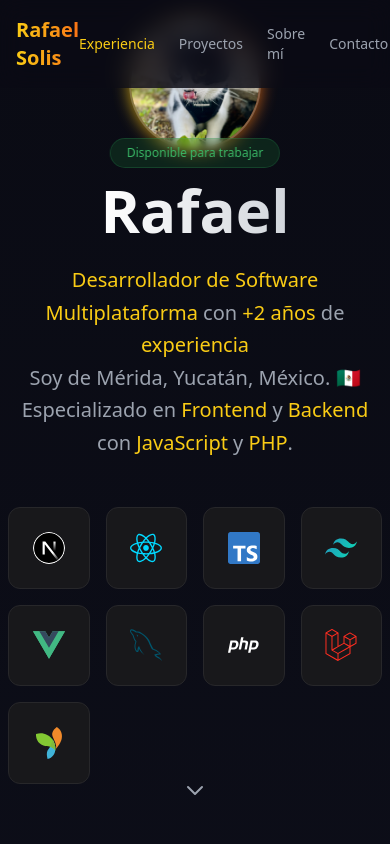
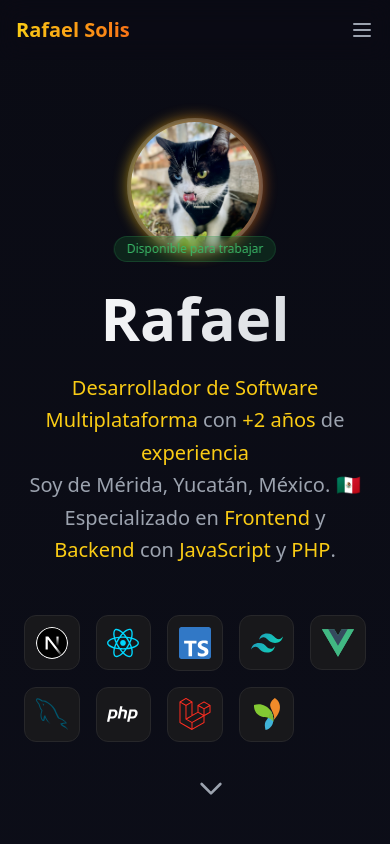
Before and after one commit to Rafaelx-ss/portafolio, a Nuxt app: page / in a window 390 px wide. Shown: the top 844 px of the page. Built offline with nearby package versions, Linux system fonts and the light colour scheme.

Commit message:
Movil responsive

```diff
--- a/components/HeroSection.vue
+++ b/components/HeroSection.vue
@@ -1,35 +1,81 @@
-
 <template>
-  <section class="min-h-[90vh] flex flex-col justify-center items-center text-center animate-fade-in">
-    <div class="relative group mb-8 mt-5">
-      <div class="absolute -inset-0.5 bg-gradient-to-r from-yellow-400 to-orange-500 rounded-full opacity-75 group-hover:opacity-100 blur transition duration-1000 group-hover:duration-200"></div>
+  <section class="min-h-screen flex flex-col justify-center items-center text-center animate-fade-in px-4 py-8 relative overflow-hidden">
+    <div class="absolute inset-0 z-0"></div>
+    <div class="relative z-10 max-w-4xl mx-auto">
+      <div class="relative group mb-8 mt-5 inline-block">
+        <div class="absolute -inset-0.5 bg-gradient-to-r from-yellow-400 to-orange-500 rounded-full opacity-75 group-hover:opacity-100 blur transition duration-1000 group-hover:duration-200 animate-tilt"></div>
         <div class="relative">
           <img
             src="/avatar.webp"
-          alt="midudev"
-          class="w-32 h-32 rounded-full object-cover ring-2 ring-white/20"
+            alt="Rafael Solis"
+            class="w-32 h-32 sm:w-40 sm:h-40 rounded-full object-cover ring-4 ring-white/20"
           >
-        <span class="absolute -bottom-5 left-1/2 -translate-x-1/2 px-4 py-1.5 bg-[#1c8c3b]/20 text-[#3bba68] text-xs rounded-full whitespace-nowrap backdrop-blur-sm border border-[#3bba68]/20">
+          <span class="absolute -bottom-3 sm:-bottom-5 left-1/2 -translate-x-1/2 px-3 py-1 sm:px-4 sm:py-1.5 bg-[#1c8c3b]/20 text-[#3bba68] text-xs sm:text-sm font-medium rounded-full whitespace-nowrap backdrop-blur-sm border border-[#3bba68]/20">
             Disponible para trabajar
           </span>
         </div>
       </div>
 
-    <h1 class="text-6xl font-bold mb-6 bg-gradient-to-r from-white to-gray-300 bg-clip-text text-transparent">
+    <h1 class="text-6xl font-bold mb-6 bg-gradient-to-r from-white to-gray-300 bg-clip-text text-transparent name">
       Rafael
     </h1>
-    <p class="text-xl text-gray-400 mb-12 max-w-2xl mx-auto leading-relaxed">
+    <p class="text-xl text-gray-400 mb-12 max-w-2xl mx-auto leading-relaxed about">
       <Ty>Desarrollador de Software Multiplataforma</Ty> con <Ty>+2 años</Ty> de <Ty>experiencia</Ty>
       <br>Soy de Mérida, Yucatán, México. 🇲🇽
       <br>Especializado en <Ty>Frontend</Ty> y <Ty>Backend</Ty> con <Ty>JavaScript</Ty> y <Ty>PHP</Ty>.
     </p>
 
       <TechStack />
+    </div>
+
   </section>
-  <div class=" flex flex-col items-center animate-bounce">
-    <svg class="w-6 h-6 text-gray-400" fill="none" stroke="currentColor" viewBox="0 0 24 24" xmlns="http://www.w3.org/2000/svg">
+  <div class="absolute bottom-8 left-1/2 transform -translate-x-1/2 animate-bounce hidden div-row">
+    <svg class="w-8 h-8 text-gray-400" fill="none" stroke="currentColor" viewBox="0 0 24 24" xmlns="http://www.w3.org/2000/svg">
         <path stroke-linecap="round" stroke-linejoin="round" stroke-width="2" d="M19 9l-7 7-7-7"></path>
     </svg>
 </div>
 
 </template>
+
+<script setup>
+import Ty from './Ty.vue'
+import TechStack from './TechStack.vue'
+</script>
+
+<style scoped>
+@keyframes tilt {
+  0%, 50%, 100% {
+    transform: rotate(0deg);
+  }
+  25% {
+    transform: rotate(1deg);
+  }
+  75% {
+    transform: rotate(-1deg);
+  }
+
+}
+.animate-tilt {
+  animation: tilt 10s infinite linear;
+}
+
+.div-row {
+  display: none;
+}
+
+@media(min-width: 380px) {
+  .div-row {
+    display: block;
+  }
+}
+
+@media(max-width: 380px) {
+  .name{
+    font-size: 2rem;
+  }
+
+  .about{
+    font-size: 1rem;
+  }
+}
+</style>
--- a/components/TechStack.vue
+++ b/components/TechStack.vue
@@ -1,6 +1,6 @@
 <template>
   <div class="w-full">
-    <div class="grid grid-cols-4 md:grid-cols-9 gap-4">
+    <div class="grid grid-cols-5 md:grid-cols-9 sm:grid-cols-5 xs:grid-cols-12 gap-4">
       <div
         v-for="(tech, index) in technologies"
         :key="tech.name"
@@ -25,13 +25,12 @@
             <div
               class="absolute inset-0 bg-gradient-to-t from-black/60 via-transparent to-transparent opacity-0 transition-opacity duration-300"
             />
-            <div
-              class="absolute bottom-2 left-0 right-0 text-center text-xs text-white opacity-0 group-hover:opacity-100 transition-opacity duration-300"
-            >
-              {{ tech.name }}
-            </div>
+
           </div>
         </a>
+        <div class="left-0 right-0 text-center text-xs text-white opacity-0 group-hover:opacity-100 transition-opacity duration-300 skills">
+          {{ tech.name }}
+        </div>
       </div>
     </div>
   </div>
@@ -54,6 +53,13 @@ const technologies = ref([
 </script>
 
 <style scoped>
+@media(max-width: 768px) {
+  .skills{
+    display: none;
+  }
+
+}
+
 @keyframes fadeInUp {
   from {
     opacity: 0;
--- a/components/TheHeader.vue
+++ b/components/TheHeader.vue
@@ -5,7 +5,8 @@
         <a href="#" class="text-xl font-bold bg-gradient-to-r from-yellow-400 to-orange-500 bg-clip-text text-transparent">
           Rafael Solis
         </a>
-        <div class="flex items-center space-x-6">
+
+        <div class="hidden md:flex items-center space-x-6">
           <NuxtLink v-for="item in menuItems"
             :key="item.path"
             :to="item.path"
@@ -16,22 +17,64 @@
             {{ item.name }}
             <span class="absolute -bottom-1 left-0 w-0 h-0.5 bg-yellow-400 transition-all duration-300 group-hover:w-full"></span>
           </NuxtLink>
-          <button class="text-gray-400 hover:text-white transition-colors duration-300">
+          <button @click="toggleDarkMode" class="text-gray-400 hover:text-white transition-colors duration-300">
             <svg xmlns="http://www.w3.org/2000/svg" class="h-5 w-5" fill="none" viewBox="0 0 24 24" stroke="currentColor">
               <path stroke-linecap="round" stroke-linejoin="round" stroke-width="2" d="M20.354 15.354A9 9 0 018.646 3.646 9.003 9.003 0 0012 21a9.003 9.003 0 008.354-5.646z" />
             </svg>
           </button>
         </div>
+
+        <button @click="toggleMenu" class="md:hidden text-gray-400 hover:text-white transition-colors duration-300">
+          <svg xmlns="http://www.w3.org/2000/svg" class="h-6 w-6" fill="none" viewBox="0 0 24 24" stroke="currentColor">
+            <path v-if="!isMenuOpen" stroke-linecap="round" stroke-linejoin="round" stroke-width="2" d="M4 6h16M4 12h16M4 18h16" />
+            <path v-else stroke-linecap="round" stroke-linejoin="round" stroke-width="2" d="M6 18L18 6M6 6l12 12" />
+          </svg>
+        </button>
+      </div>
+
+      <div v-if="isMenuOpen" class="md:hidden mt-4 space-y-4">
+        <NuxtLink v-for="item in menuItems"
+          :key="item.path"
+          :to="item.path"
+          @click="closeMenu"
+          :class="[
+            'block text-sm transition-all duration-300',
+            item.highlight ? 'text-yellow-400' : 'text-gray-400 hover:text-white'
+          ]">
+          {{ item.name }}
+        </NuxtLink>
+        <button @click="toggleDarkMode" class="text-gray-400 hover:text-white transition-colors duration-300 flex items-center">
+          <svg xmlns="http://www.w3.org/2000/svg" class="h-5 w-5 mr-2" fill="none" viewBox="0 0 24 24" stroke="currentColor">
+            <path stroke-linecap="round" stroke-linejoin="round" stroke-width="2" d="M20.354 15.354A9 9 0 018.646 3.646 9.003 9.003 0 0012 21a9.003 9.003 0 008.354-5.646z" />
+          </svg>
+          Cambiar tema
+        </button>
       </div>
     </nav>
   </header>
 </template>
 
 <script setup>
+import { ref } from 'vue'
+
 const menuItems = [
   { name: 'Experiencia', path: '#experience', highlight: true },
   { name: 'Proyectos', path: '#projects' },
   { name: 'Sobre mí', path: '#about' },
   { name: 'Contacto', path: '#contact' }
 ]
+
+const isMenuOpen = ref(false)
+
+const toggleMenu = () => {
+  isMenuOpen.value = !isMenuOpen.value
+}
+
+const closeMenu = () => {
+  isMenuOpen.value = false
+}
+
+const toggleDarkMode = () => {
+  console.log('Pendiente...')
+}
 </script>
```
Lines whose indentation alone changed are shown as unchanged.
